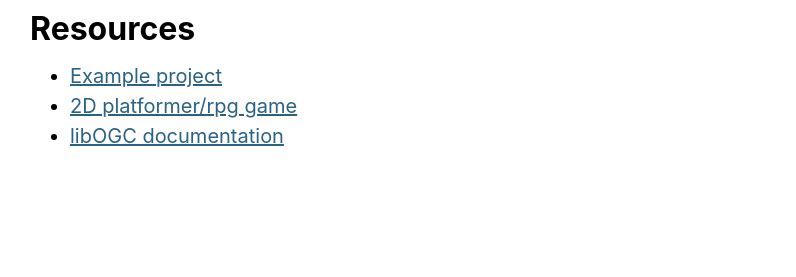
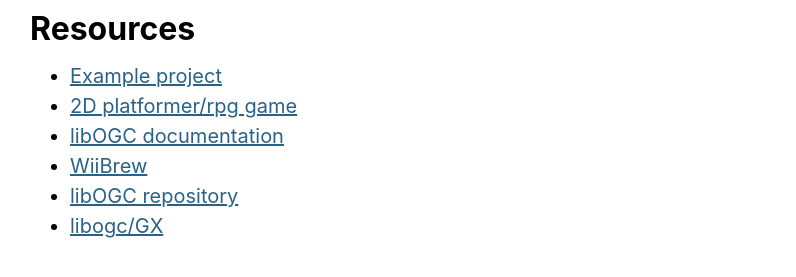
Before and after one commit to zig-wii/zig-wii.github.io, a plain HTML site: page resources.html in a window 1280 px wide. Shown: the part 221-498 px from the top of the page, without its empty margins (178-974 px from the left). Drawn offline with Linux system fonts and the light colour scheme.

Commit message:
More resources

```diff
--- a/resources.html
+++ b/resources.html
@@ -35,6 +35,21 @@
             libOGC documentation
           </a>
         </li>
+        <li>
+          <a href="https://wiibrew.org/wiki/Main_Page">
+            WiiBrew
+          </a>
+        </li>
+        <li>
+          <a href="https://github.com/devkitPro/libogc/tree/master/libogc">
+            libOGC repository
+          </a>
+        </li>
+        <li>
+          <a href="https://devkitpro.org/wiki/libogc/GX">
+            libogc/GX
+          </a>
+        </li>
       </ul>
     </main>
   </body>
```
